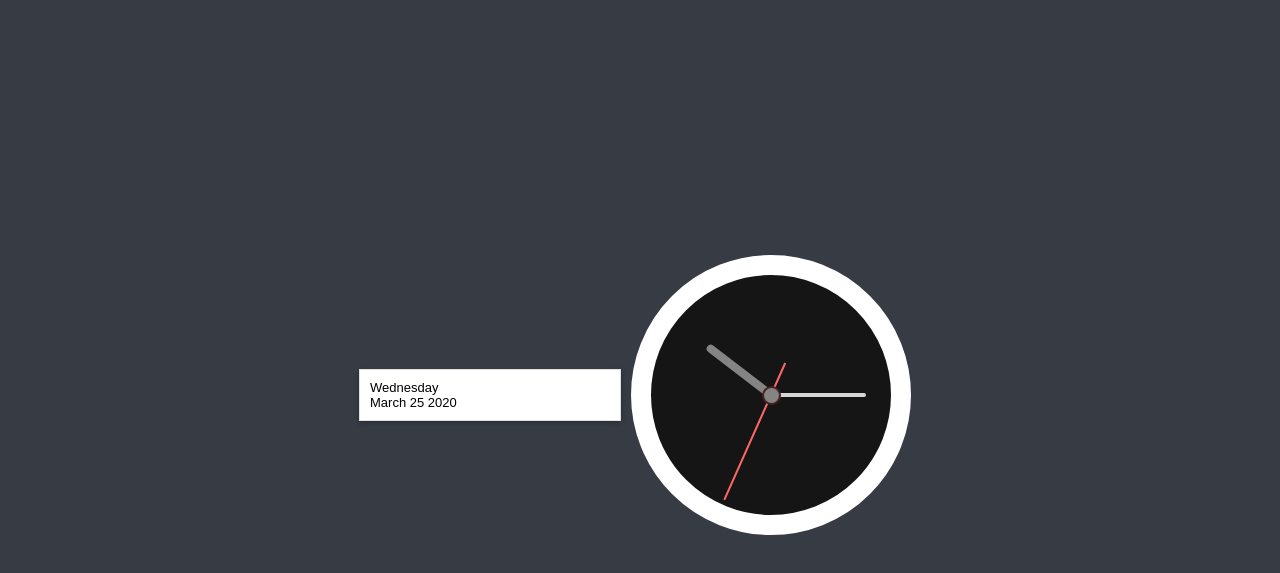
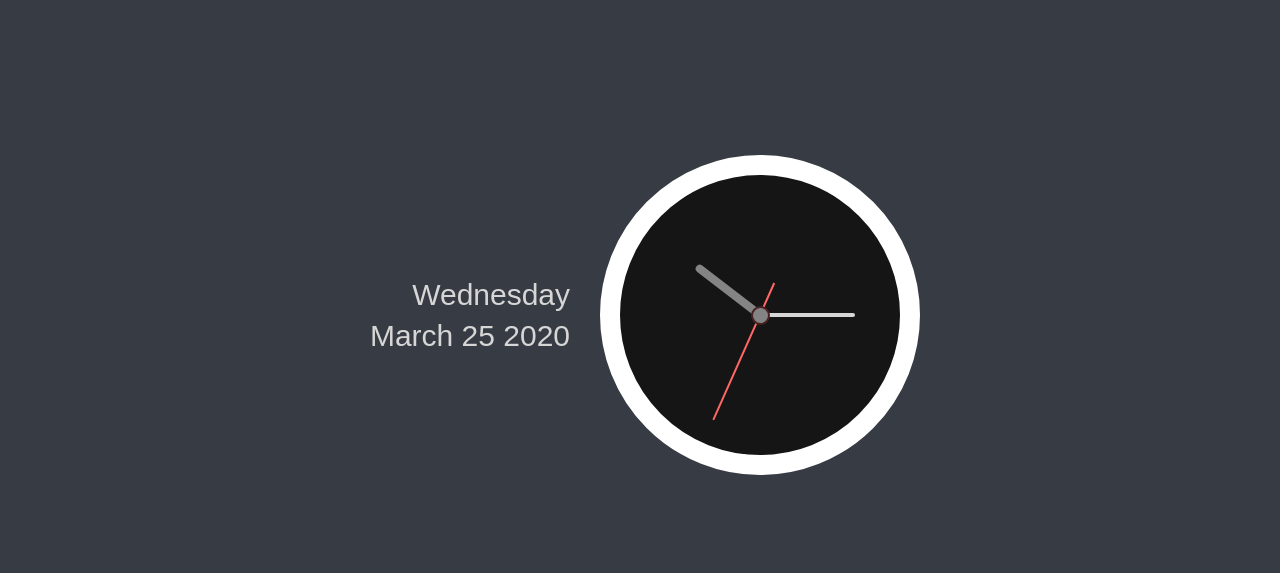
Before and after one commit to HesperianDragon/CMD-2D-18011802-Pauline-Rutten-Challenge-2, a plain HTML site: page index.html in a window 1280 px wide. Shown: the part 55-628 px from the top of the page. Drawn offline with Linux system fonts and the light colour scheme.

Commit message:
Final version

```diff
--- a/css/style.css
+++ b/css/style.css
@@ -1,18 +1,9 @@
-/* body{
-    background-color: rgb(117, 183, 221);
-    padding: 100px 0;
-	background: #c9dbe9;
-	background: -webkit-linear-gradient(top, #c9dbe9 0%, #fff 100%);
-	background: -linear-gradient(top, #c9dbe9 0%, #fff 100%);
-	background: -moz-linear-gradient(top, #c9dbe9 0%, #fff 100%);
-} */
-
 /* General specifications website*/
 body{
     font-family: 'Kanit', sans-serif;
     margin: 0px;
     background-color: #F4F6F9;
-    font-size: 13px;
+    font-size: 30px;
     height: 100%;
 
 }
@@ -30,6 +21,8 @@ p{
 
 /* Header website */
 header{
+    z-index:1000;
+
     width: 100%;
     background-color: black;
     height: 50px;
@@ -41,28 +34,13 @@ header{
     padding: 10px 10px 10px 10px;
 }
 
-.card{
-    margin: 10px 0px 10px 0px;
-    padding: 10px;
-    display: flex;
-    flex-direction: column;
-    min-width: 240px;
-    word-wrap: break-word;
-    background-clip: border-box;
-    border: 1px solid rgba(0, 0, 0, 0.125);
-    background:#fff;
-    -moz-box-shadow:0 2px 5px 0 rgba(0,0,0,0.25);
-    -webkit-box-shadow:0 2px 5px 0 rgba(0,0,0,0.25);
-    box-shadow:0 2px 5px 0 rgba(0,0,0,0.25)
-}
-
+/* Section placement */
 section{
     display: flex;
-    flex: 2;
     justify-content: center;
     align-items: center;
     flex-wrap: wrap;
-    min-height: 100vh;
+    min-height: 80vh;
 }
 
 /* Main charactics clock */
@@ -70,8 +48,8 @@ section{
     margin: 10px;
     max-width: 350px;
     max-height: 350px;
-    min-width: 240px;
-    min-height: 240px;
+    min-width: 280px;
+    min-height: 280px;
     display: flex;
     justify-content: center;
     align-items: center;
@@ -114,6 +92,7 @@ section{
     height: 230px
 }
 
+/* Centering pointers inside the clock */
 .hr, .mn,.sc{
     display: flex;
     justify-content: center;
@@ -121,6 +100,7 @@ section{
     border-radius: 50%;
 }
 
+/* Pointer hour */
 .hr::before{
     content: "";
     position: absolute;
@@ -131,6 +111,7 @@ section{
     border-radius: 6px 6px 0 0;
 }
 
+/* Pointer minutes */
 .mn::before{
     content: "";
     position: absolute;
@@ -141,6 +122,7 @@ section{
     border-radius: 6px 6px 0 0;
 }
 
+/* Pointer seconds */
 .sc::before{
     content: "";
     position: absolute;
@@ -151,15 +133,52 @@ section{
     border-radius: 6px 6px 0 0;
 }
 
+/* Animation text (fade in/down) */
+.month{
+    animation-name: fadeInDown;
+    animation-duration: 1s;
+    padding: 10px;
+    margin: 10px;
+    text-align: center;
+}
+
+/* Animation */
+@-webkit-keyframes fadeInDown {
+    from {
+      opacity: 0;
+      -webkit-transform: translate3d(0, -100%, 0);
+      transform: translate3d(0, -100%, 0);
+    }
+
+    to {
+      opacity: 1;
+      -webkit-transform: translate3d(0, 0, 0);
+      transform: translate3d(0, 0, 0);
+    }
+  }
+
+  @keyframes fadeInDown {
+    from {
+      opacity: 0;
+      -webkit-transform: translate3d(0, -100%, 0);
+      transform: translate3d(0, -100%, 0);
+    }
+
+    to {
+      opacity: 1;
+      -webkit-transform: translate3d(0, 0, 0);
+      transform: translate3d(0, 0, 0);
+    }
+  }
 
 /***************************
 TABLET SIZE
 ***************************/
-/* @media (min-width:600px){
-    .card{
-        width: 40%;
+@media (min-width: 581px){
+    .month{
+        text-align: right;
     }
-} */
+}
 
 /***************************
 SMALL DESKTOP SIZE
@@ -171,10 +190,52 @@ SMALL DESKTOP SIZE
         margin: auto;
     }
 
-    /**/
+    /* Content maximum size is 1028 */
     section{
         max-width: 1028px;
         margin: auto;
-        min-height: 100vh;
+        height: auto;
     }
   }
+
+/***************************
+ULTRA WIDE DEKSTOP
+***************************/
+@media (min-width: 1920px){
+    /* Big awesome flip animation that starts when you enter a width of 1920 pixels */
+    .clock{
+        animation-name: flip;
+        animation-duration: 2s;
+        backface-visibility: visible;
+    }
+
+    @keyframes flip {
+        from {
+          transform: perspective(400px) scale3d(1, 1, 1) translate3d(0, 0, 0) rotate3d(0, 1, 0, -360deg);
+          animation-timing-function: ease-out;
+        }
+
+        40% {
+          transform: perspective(400px) scale3d(1, 1, 1) translate3d(0, 0, 150px)
+            rotate3d(0, 1, 0, -190deg);
+          animation-timing-function: ease-out;
+        }
+
+        50% {
+          transform: perspective(400px) scale3d(1, 1, 1) translate3d(0, 0, 150px)
+            rotate3d(0, 1, 0, -170deg);
+          animation-timing-function: ease-in;
+        }
+
+        80% {
+          transform: perspective(400px) scale3d(0.95, 0.95, 0.95) translate3d(0, 0, 0)
+            rotate3d(0, 1, 0, 0deg);
+          animation-timing-function: ease-in;
+        }
+
+        to {
+          transform: perspective(400px) scale3d(1, 1, 1) translate3d(0, 0, 0) rotate3d(0, 1, 0, 0deg);
+          animation-timing-function: ease-in;
+        }
+      }
+    }
--- a/index.html
+++ b/index.html
@@ -5,7 +5,7 @@
     <title>Challenge 1 | Responsive Webdesign In Space</title>
     <meta charset="utf-8" />
     <meta name="viewport" content="width=device-width, initial-scale=1.0">
-    <!-- <script type="text/javascript" src="javascript/main.js"></script> -->
+    <script type="text/javascript" src="javascript/main.js"></script>
     <link rel="stylesheet" type="text/css" href="css/style.css" />
     <link rel="icon" type="image/png" href="images/logo-x-black.png">
 </head>
@@ -19,9 +19,9 @@
     </header>
     <section>
         <!-- This card shows the current month and day -->
-        <article class="card month">
-            <span id="dayName"></span>
-            <span id="date"></span>
+        <article id=" month" class="month">
+            <p id="dayName"></p>
+            <p id="date"></p>
         </article>
         <!-- This div shows the current time -->
         <div class="clock">
@@ -36,36 +36,6 @@
             </div>
         </div>
         <script type="text/javascript">
-            const deg = 6;
-            const hr = document.querySelector("#hr");
-            const mn = document.querySelector("#mn");
-            const sc = document.querySelector("#sc");
-            setInterval(() => {
-                let day = new Date();
-                let hh = day.getHours() * 30;
-                let mm = day.getMinutes() * deg;
-                let ss = day.getSeconds() * deg;
-                hr.style.transform = `rotateZ(${hh + (mm / 12)}deg)`;
-                mn.style.transform = `rotateZ(${mm}deg)`;
-                sc.style.transform = `rotateZ(${ss}deg)`;
-
-                if (7 <= new Date().getHours() && new Date().getHours() >= 20) {
-                    var bodyColor = document.getElementsByTagName("body")[0];
-                    bodyColor.style.backgroundColor = ' #373B44';
-
-                    var clockColor = document.getElementsByClassName('clock')[0];
-                    clockColor.style.backgroundColor = '#151515';
-                    clockColor.style.border = ' 20px solid white';
-                }
-                else {
-
-                }
-                var monthNames = ["January", "February", "March", "April", "May", "June",
-                    "July", "August", "September", "October", "November", "December"];
-                var dayNames = ["Sunday", "Monday", "Tuesday", "Wednesday", "Thursday", "Friday", "Saturday"];
-                document.getElementById('dayName').innerHTML = dayNames[day.getDay()];
-                document.getElementById('date').innerHTML = monthNames[day.getMonth()] + ' ' + day.getDate() + ' ' + day.getFullYear();
-            })
 
         </script>
     </section>
--- a/javascript/main.js
+++ b/javascript/main.js
@@ -1,16 +1,33 @@
-// function myFunction(){
-//     // console.log('hi')
-//     var d = new Date();
-//     var monthNames = ["January", "February", "March", "April", "May", "June",
-//     "July", "August", "September", "October", "November", "December"];
-//     var dayNames =["Sunday", "Monday", "Tuesday", "Wednesday", "Thursday", "Friday", "Saturday"];
-//     // document.getElementById('year').innerHTML = d.getYear(); //Returns year
-//     document.getElementById('month').innerHTML = monthNames[d.getMonth()]; //Returns month
-//     document.getElementById('date').innerHTML = dayNames[d.getDay()]; //Returns the day of the week
-//     // document.getElementById('hour').innerHTML = d.getHours(); //Returns hours
-//     // document.getElementById('minutes').innerHTML = d.getMinutes(); //Returns minutes
-//     // document.getElementById('seconds').innerHTML = d.getMinutes(); //Returns seconds
-//     console.log('hi')
+window.onload = function() {
+    const deg = 6;
+    const hr = document.querySelector("#hr");
+    const mn = document.querySelector("#mn");
+    const sc = document.querySelector("#sc");
+    setInterval(() => {
+        let day = new Date();
+        let hh = day.getHours() * 30;
+        let mm = day.getMinutes() * deg;
+        let ss = day.getSeconds() * deg;
+        hr.style.transform = `rotateZ(${hh + (mm / 12)}deg)`;
+        mn.style.transform = `rotateZ(${mm}deg)`;
+        sc.style.transform = `rotateZ(${ss}deg)`;
 
+        if (7 <= new Date().getHours() && new Date().getHours() >= 20) {
+            var bodyColor = document.getElementsByTagName("body")[0];
+            bodyColor.style.backgroundColor = ' #373B44';
 
-// }
+            var clockColor = document.getElementsByClassName('clock')[0];
+            clockColor.style.backgroundColor = '#151515';
+            clockColor.style.border = ' 20px solid white';
+
+            var dateText = document.getElementsByClassName('month')[0];
+            dateText.style.color = '#d6d6d6';
+        }
+        var monthNames = ["January", "February", "March", "April", "May", "June",
+            "July", "August", "September", "October", "November", "December"];
+        var dayNames = ["Sunday", "Monday", "Tuesday", "Wednesday", "Thursday", "Friday", "Saturday"];
+
+        document.getElementById('dayName').innerHTML = dayNames[day.getDay()];
+        document.getElementById('date').innerHTML = monthNames[day.getMonth()] + ' ' + day.getDate() + ' ' + day.getFullYear();
+    })
+}
```
Also changed, not shown: 1 other file. Lines whose indentation alone changed are shown as unchanged.
